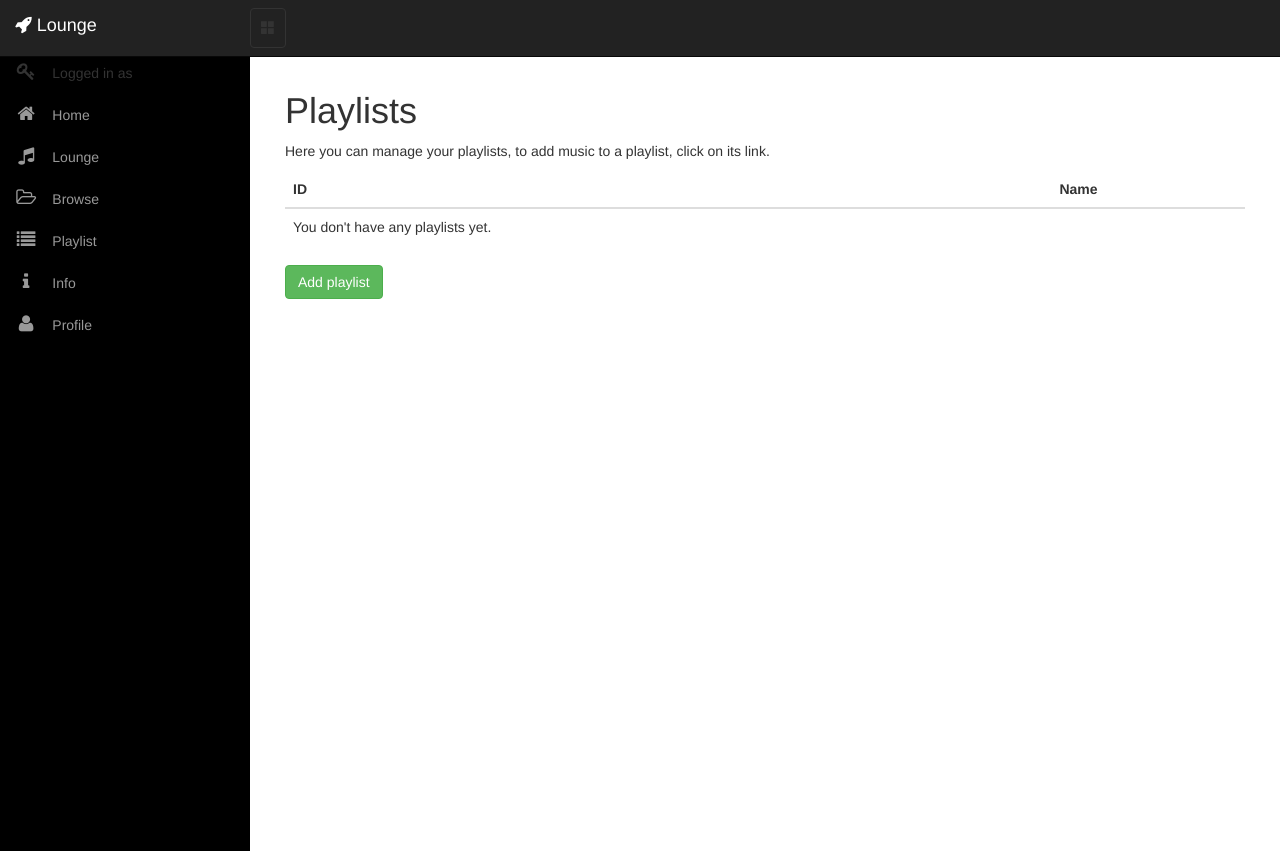
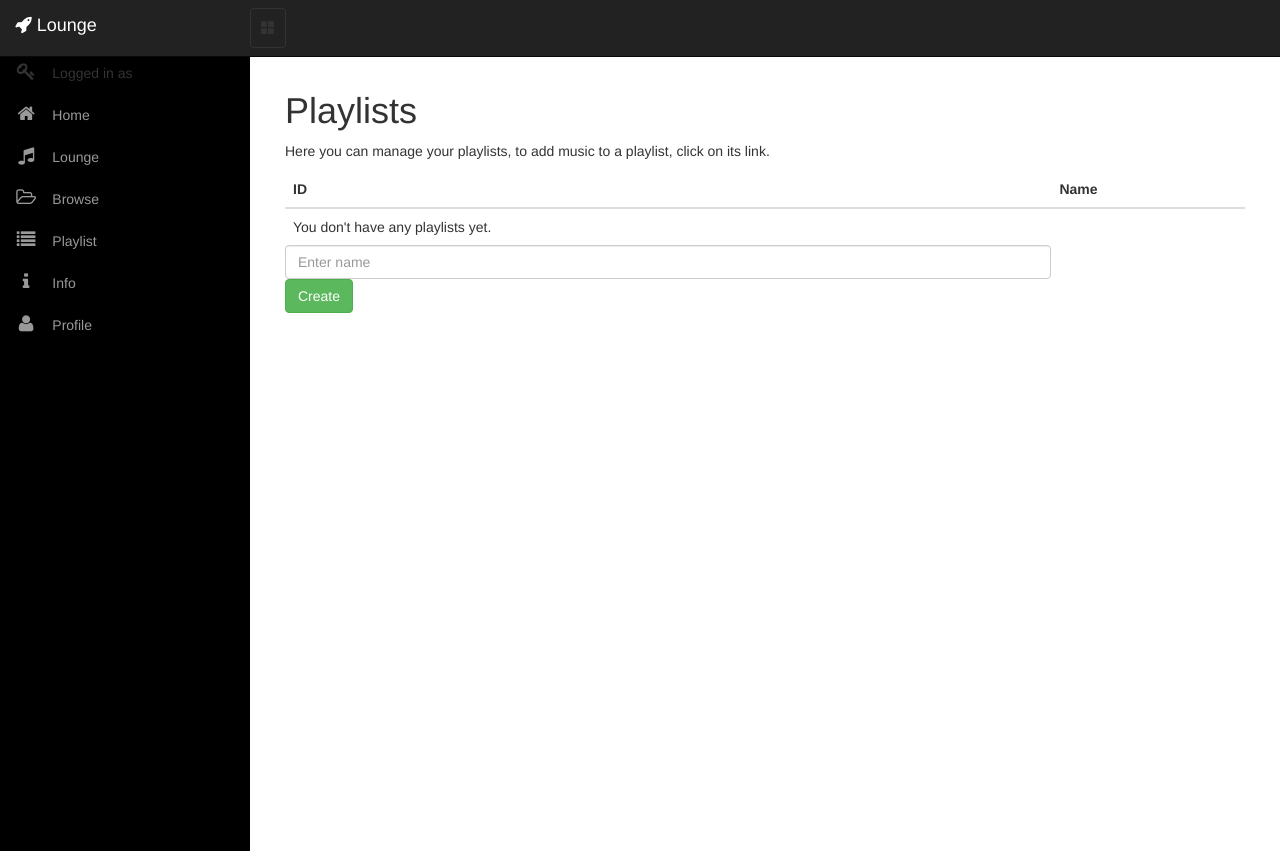
Before and after one commit to ax-rwnd/lounge-frontseat, a Flask app: template src/templates/playlists.html in a window 1280 px wide. Run offline with Flask 2, Linux system fonts and the light colour scheme; the template is opened without the code that fills it, so the values that code supplies are empty; some libraries are stand-ins or nearby versions.

Commit message:
Cosmetic fixes.

```diff
--- a/src/templates/home.html
+++ b/src/templates/home.html
@@ -2,7 +2,7 @@
 {% block content %}
 
 <h3>Welcome home, time to listen to some tunes!</h3>
-<p>To start out, add some music to your library and setup a playlist. Then, add your friends to your <a href={{url_for('friends')}}>friendlist</a>, your friends' lounges are only available once you have accepted each others' friend requests.</p>
+<p>To start out, create a <a href={{url_for('playlist')}}>playlist</a> and add some music to it. Then, add your friends to your <a href={{url_for('friends')}}>friendlist</a>, your friends' lounges are only available once you have accepted each others' friend requests.</p>
 
 
 {% if friends | length == 0 and unconfirmed | length == 0 %}
--- a/src/templates/playlists.html
+++ b/src/templates/playlists.html
@@ -31,7 +31,7 @@
         {% endif %}
         </tbody>
     </table>
-    <button type="button" name="add" id="add" class="btn btn-success">Add playlist</button>
+    <!-- <button type="button" name="add" id="add" class="btn btn-success">Add playlist</button> -->
     <p></p>
 </div>
 
@@ -39,12 +39,7 @@
 
 <script>
 $(document).ready(function(){
-    var i=1;
-    $('#add').click(function(){
-           i++;
-
-           $('p').append('<input type="text" id="one'+i+'" name="name[]" placeholder="Enter name" class="form-control name_list" /><button type="button" name="ADD" id="'+i+'" onClick="send(this.id, this.name)" class="btn btn-success">Create</button>');
-    });
+   $('#dynamic_field').append('<input type="text" id="addinput" name="name[]" placeholder="Enter name" class="form-control name_list" /><button type="button" name="ADD" id="addbutton" onClick="send(this.id, this.name)" class="btn btn-success">Create</button>');
 });
     function send(clicked_id, action){
     var title= null;
@@ -52,7 +47,7 @@ $(document).ready(function(){
         title = clicked_id;
     }
     else{
-        title = $('#one'+clicked_id+'').val();
+        title = $('#addinput').val();
     }
         $.ajax({
             url: '{{api_url}}/api/playlist',
--- a/src/templates/profile.html
+++ b/src/templates/profile.html
@@ -2,8 +2,8 @@
 
 {% extends "index.html" %}
 {% block content %}
-<p>Welcome to your profile!</p>
-To add a steam-id for OpenID logins, get your id from the steam community (note: not your display name, your actual ID!), and fill out the form as if you were switching to the same password.</p>
+<h1>Profile Settings</h1>
+<p>To add a steam-id for OpenID logins, get your id from the steam community (note: not your display name, your actual ID!), and fill out the form as if you were switching to the same password.</p>
 <p>To change your password, fill out the fields like you would normally</p>
   {{ macros.render_form(form, action_url=url_for('profile'), action_text='Update',
     class_='register-form') }}
```
Also changed, not shown: src/templates/friends.html (+11 -8 lines).
